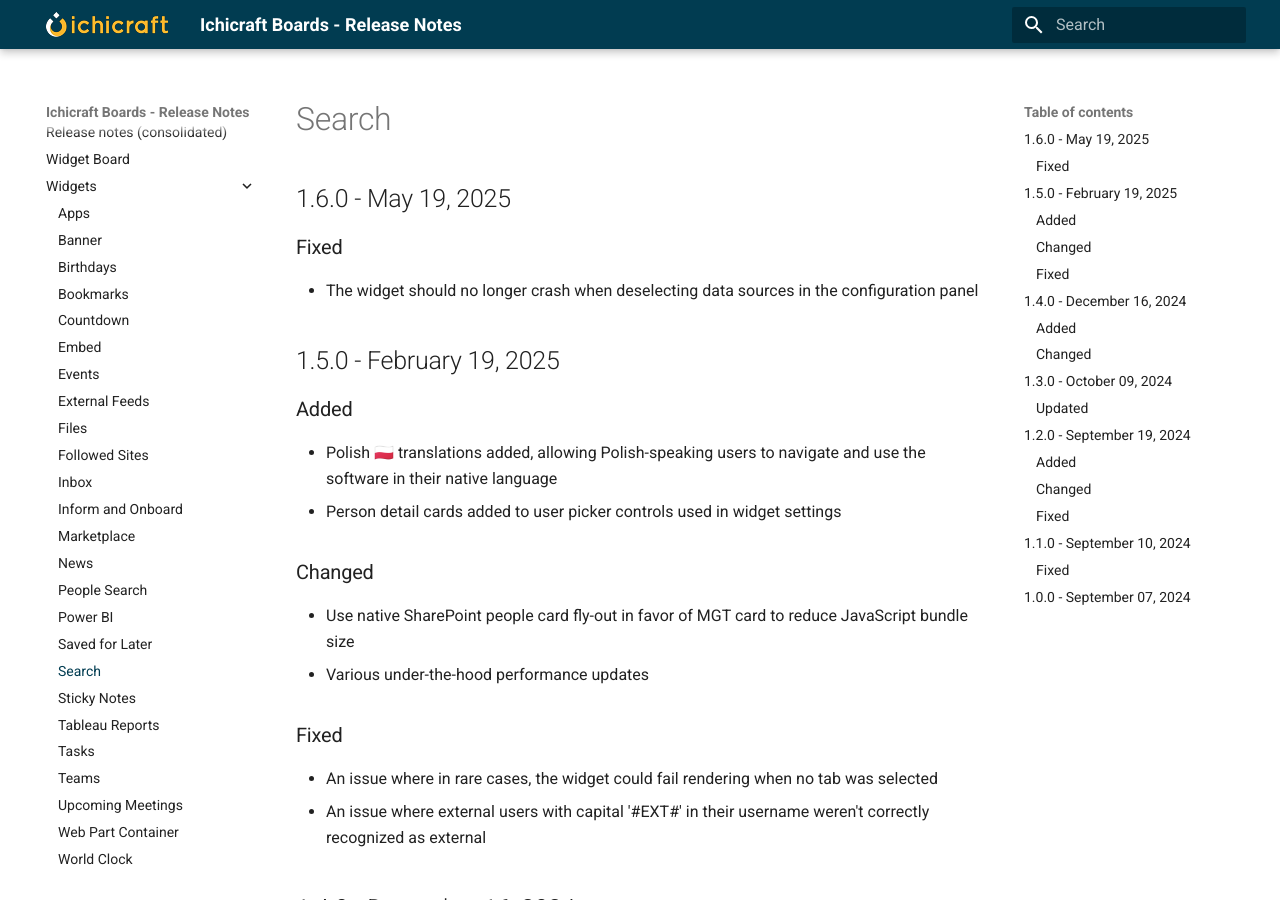
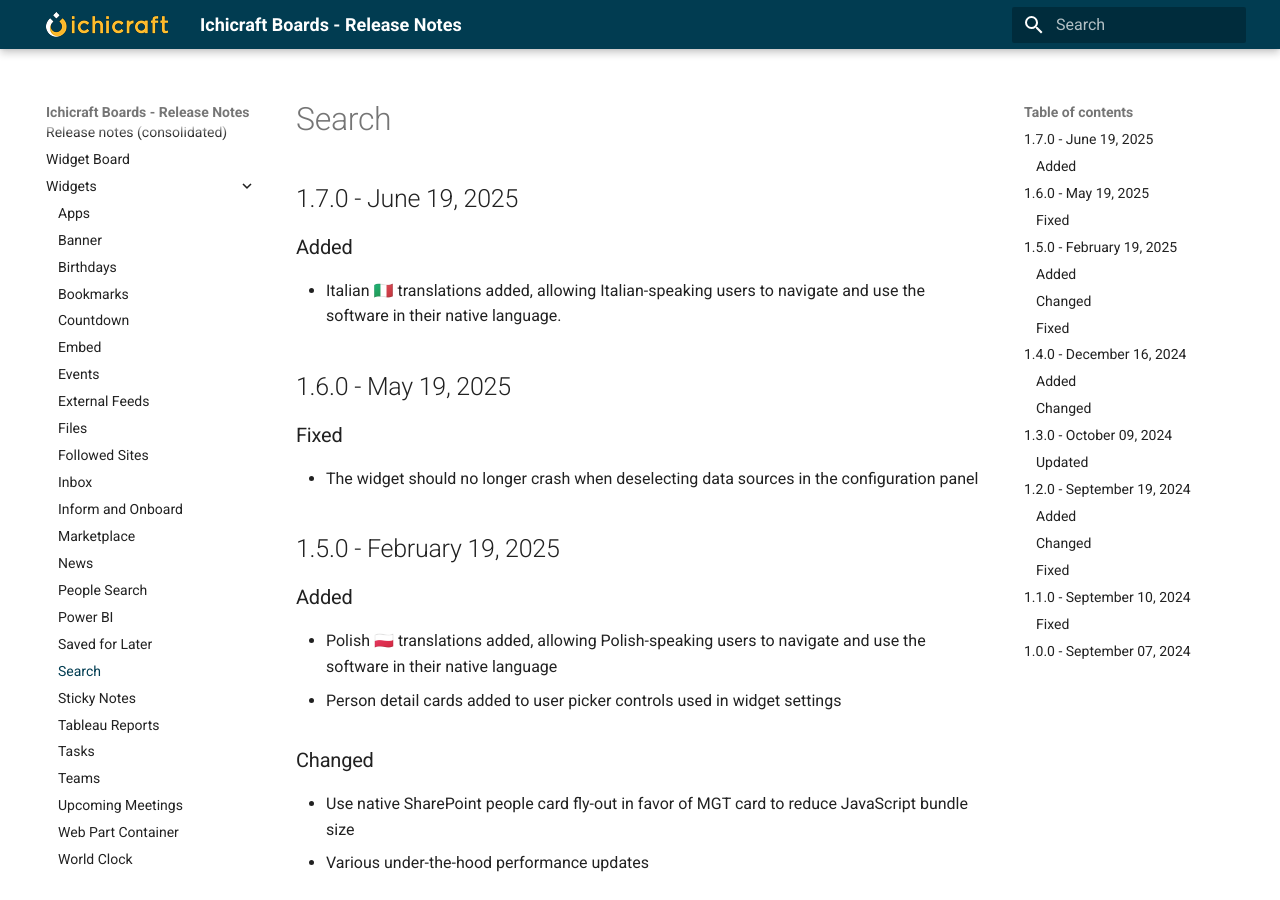
Before and after one commit to ichicraft/widgets-docs, an MkDocs documentation site: the page built from docs/Widgets/Search.md, in a window 1280 px wide and 900 px high. Built offline with MkDocs 1.6.1 and Material for MkDocs 9.7.7, drawn with Linux system fonts in a browser that asks for light colours.

```diff
--- a/docs/Widgets/Search.md
+++ b/docs/Widgets/Search.md
@@ -1,3 +1,8 @@
+## 1.7.0 - June 19, 2025
+
+### Added
+- Italian 🇮🇹 translations added, allowing Italian-speaking users to navigate and use the software in their native language.
+
 ## 1.6.0 - May 19, 2025
 
 ### Fixed
```
Also changed, not shown: docs/Release-notes-(consolidated).md (+5 -0 lines).
